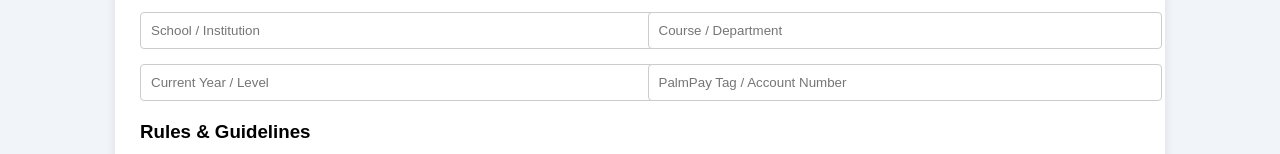
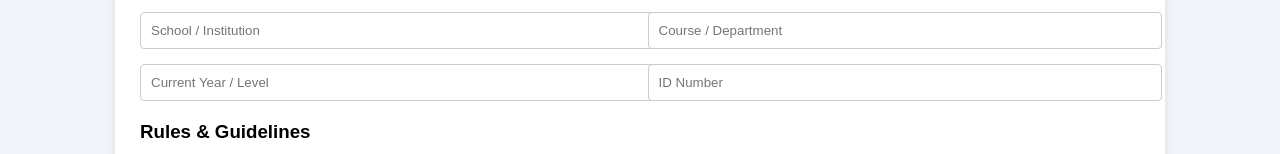
Before and after one commit to m76817916-design/Studentventgrant, a plain HTML site: page index.html in a window 1280 px wide. Shown: the part 423-577 px from the top of the page. Drawn offline with Linux system fonts and the light colour scheme.

Commit message:
Change input placeholder from 'PalmPay Tag' to 'ID Number'

```diff
--- a/index.html
+++ b/index.html
@@ -37,7 +37,7 @@
             <input type="text" placeholder="School / Institution" required>
             <input type="text" placeholder="Course / Department" required>
             <input type="text" placeholder="Current Year / Level" required>
-            <input type="text" placeholder="PalmPay Tag / Account Number" required>
+            <input type="text" placeholder="ID Number" required>
         </div>
 
         <div class="rules">
```
